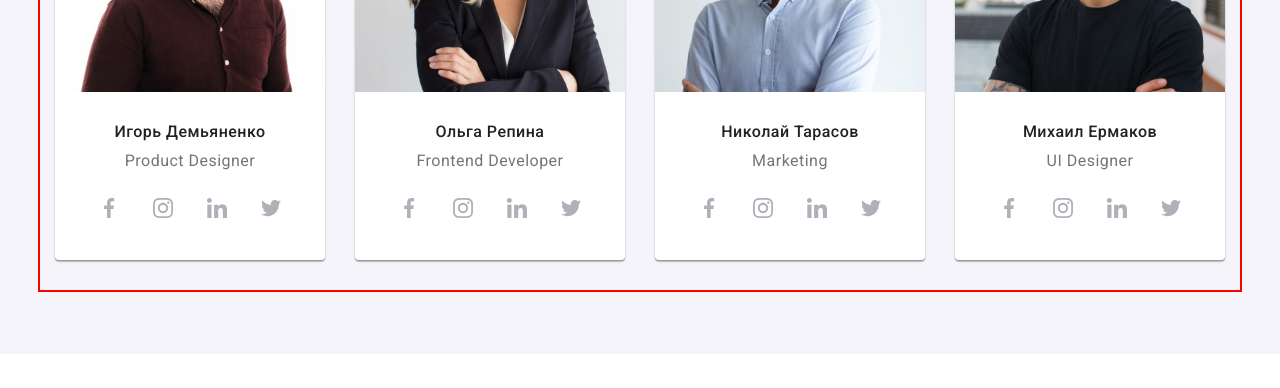
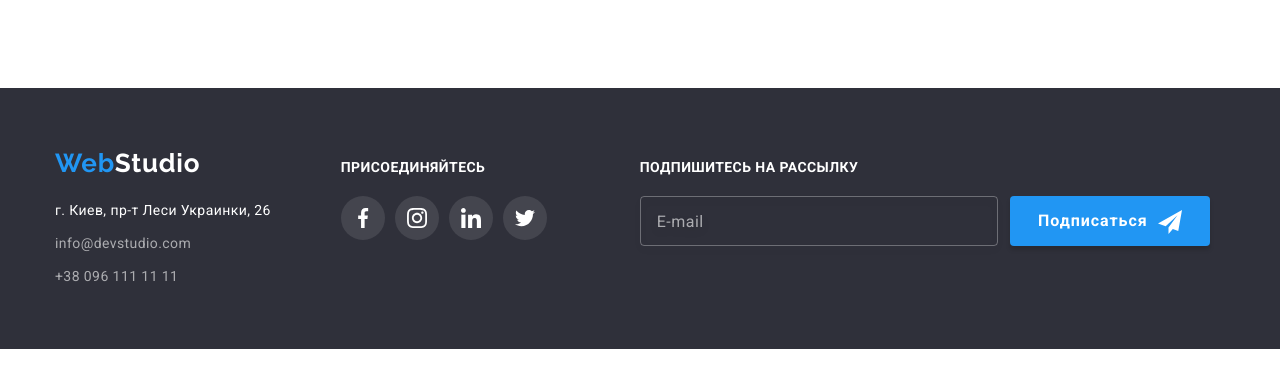
Before and after one commit to boretc/goit-markup-hw-08, a plain HTML site: page index.html in a window 1280 px wide. Shown: the part 2400-2788 px from the top of the page. After the commit the page ends 2749 px from the top, so only its background shows below. Drawn offline with nearby package versions, Linux system fonts and the light colour scheme.

Commit message:
+ footer

```diff
--- a/index.html
+++ b/index.html
@@ -335,7 +335,7 @@
         </div>
       </section>
     </main>
-    <!-- <footer class="footer">
+    <footer class="footer">
       <div class="container">
         <div class="footer-list list">
           <div class="footer-item">
@@ -398,7 +398,7 @@
           </div>
         </div>
       </div>
-    </footer> -->
+    </footer>
 
     <div class="backdrop is-hidden" data-modal>
       <div class="modal">
--- a/sass/base/_reset.scss
+++ b/sass/base/_reset.scss
@@ -23,5 +23,5 @@ a {
   display: block;
   max-width: 100%;
   height: auto;
-  width: 100%;
+  // width: 100%;
 }
--- a/sass/components/_container.scss
+++ b/sass/components/_container.scss
@@ -3,7 +3,7 @@
   padding-left: 15px;
   padding-right: 15px;
   margin: 0 auto;
-  outline: 2px solid red;
+  // outline: 2px solid red;
 
   @media screen and (min-width: 480px) {
     width: 480px; //співпадає з макетом
--- a/sass/components/_logo.scss
+++ b/sass/components/_logo.scss
@@ -1,8 +1,12 @@
 .logo {
   font-family: $font-logo;
   font-weight: 700;
-  font-size: 26px;
-  line-height: 31px;
+  font-size: 24px;
+  line-height: 1.17;
+  @media screen and (min-width: 1200px) {
+    font-size: 26px;
+    line-height: 1.19;
+  }
   letter-spacing: 0.03em;
   color: $accent-color;
 
--- a/sass/layout/_footer.scss
+++ b/sass/layout/_footer.scss
@@ -5,17 +5,37 @@
 }
 
 .footer-list {
-  display: flex;
+  @media screen and (min-width: 768px) {
+    display: flex;
+    flex-wrap: wrap;
+    justify-content: space-around;
+  }
+  @media screen and (min-width: 1200px) {
+    display: flex;
+    flex-wrap: nowrap;
+    justify-content: normal;
+  }
 }
 
 .footer-item {
-  margin-left: 70px;
+  // outline: 1px solid blue;
+  margin-bottom: 60px;
+  text-align: center;
 
-  &:first-child {
-    margin-left: 0;
+  @media screen and (min-width: 1200px) {
+    margin-left: 70px;
+    margin-bottom: 0px;
+    text-align: left;
+    &:first-child {
+      margin-left: 0;
+    }
+    &:last-child {
+      margin-left: 93px;
+    }
   }
+
   &:last-child {
-    margin-left: 93px;
+    margin-bottom: 0px;
   }
 }
 
@@ -27,25 +47,26 @@
 }*/
 
 .footer-address {
-  font-weight: 400;
   font-size: 14px;
   line-height: 1.71;
   letter-spacing: 0.03em;
   color: $first-text-color;
   font-style: normal;
   margin-top: 20px;
-  margin-bottom: 9px;
 }
 
 .footer-mail,
 .footer-tel {
-  font-weight: 400;
   font-size: 14px;
   line-height: 1.71;
   letter-spacing: 0.03em;
   color: rgba(255, 255, 255, 0.6);
+  margin-top: 8px;
   transition: $time;
   transition-timing-function: $cubic-bezier;
+  @media screen and (min-width: 1200px) {
+    margin-top: 9px;
+  }
 
   &:hover,
   &:focus {
@@ -53,23 +74,22 @@
   }
 }
 
-.footer-mail {
-  margin-bottom: 9px;
-}
-
 .footer-social-title {
   font-weight: 700;
   font-size: 14px;
-  line-height: 16px;
+  line-height: 1.14;
   letter-spacing: 0.03em;
   text-transform: uppercase;
   color: $first-text-color;
-  margin-top: 12px;
   margin-bottom: 20px;
+  @media screen and (min-width: 1200px) {
+    margin-top: 12px;
+  }
 }
 
 .footer-social-list {
   display: flex;
+  justify-content: center;
 }
 
 .footer-social-item {
@@ -101,15 +121,27 @@
   fill: $first-bg-color;
 }
 
+.footer-form {
+  @media screen and (min-width: 768px) {
+    display: flex;
+    flex-direction: column;
+  }
+  @media screen and (min-width: 1200px) {
+    display: contents;
+  }
+}
+
 .footer-form-title {
   font-weight: 700;
   font-size: 14px;
-  line-height: 16px;
+  line-height: 1.14;
   letter-spacing: 0.03em;
   text-transform: uppercase;
   color: $first-text-color;
-  margin-top: 12px;
   margin-bottom: 20px;
+  @media screen and (min-width: 1200px) {
+    margin-top: 12px;
+  }
 }
 
 .input-email {
@@ -119,11 +151,17 @@
   border-radius: 4px;
   background-color: transparent;
   height: 50px;
-  width: 358px;
+  width: 93.75vw;
   padding: 15px 16px;
-  position: relative;
   transition: $time;
   transition-timing-function: $cubic-bezier;
+  @media screen and (min-width: 480px) {
+    width: 450px;
+  }
+  @media screen and (min-width: 1200px) {
+    width: 358px;
+    position: relative;
+  }
 
   &::placeholder {
     font-size: 16px;
@@ -145,15 +183,18 @@
   border: 0;
   width: 200px;
   height: 50px;
-  margin-left: 12px;
+  margin: 20px auto 0 auto;
   padding: 10 29;
   font-weight: 700;
   font-size: 16px;
   line-height: 188%;
-  position: absolute;
   letter-spacing: 0.06em;
   transition: $time;
   transition-timing-function: $cubic-bezier;
+  @media screen and (min-width: 1200px) {
+    margin: 0 0 0 12px;
+    position: absolute;
+  }
 
   &:hover,
   &:focus {
```
Also changed, not shown: css/main.css, css/main.min.css, 2 other files.
